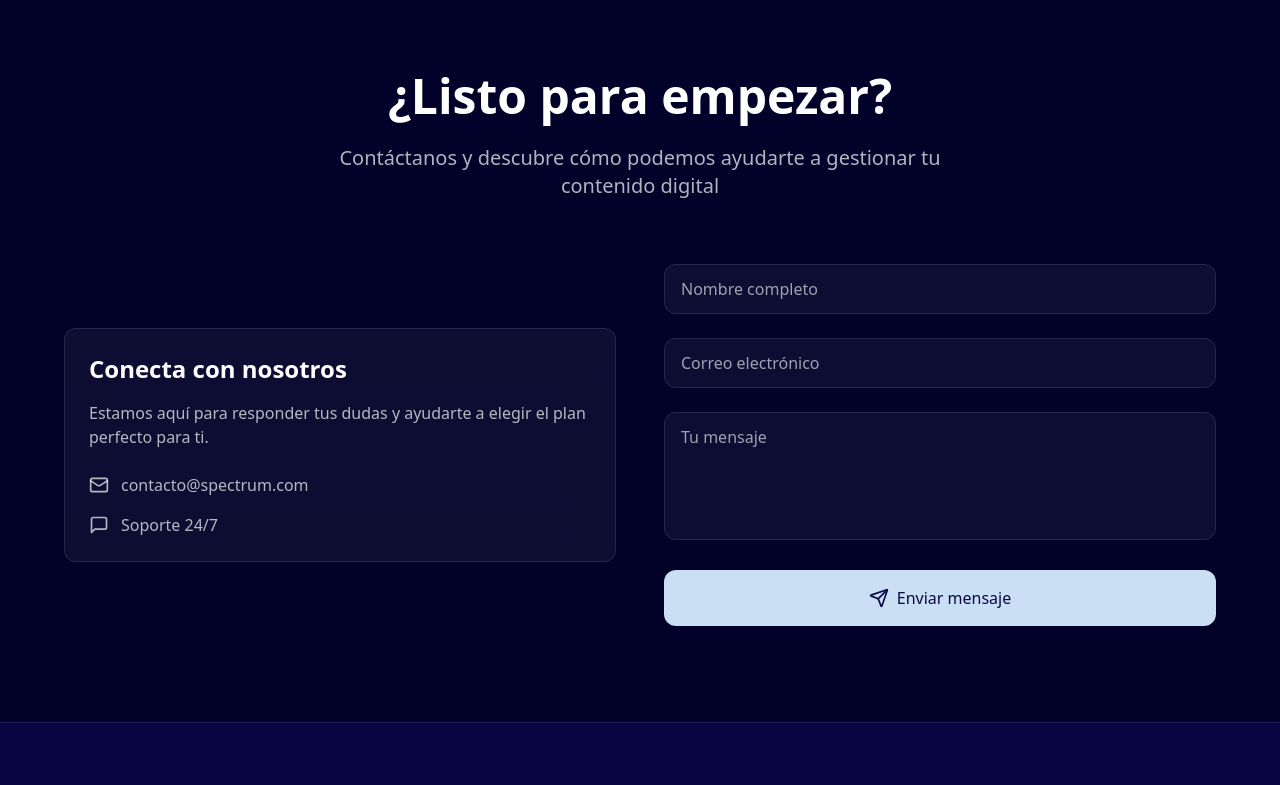
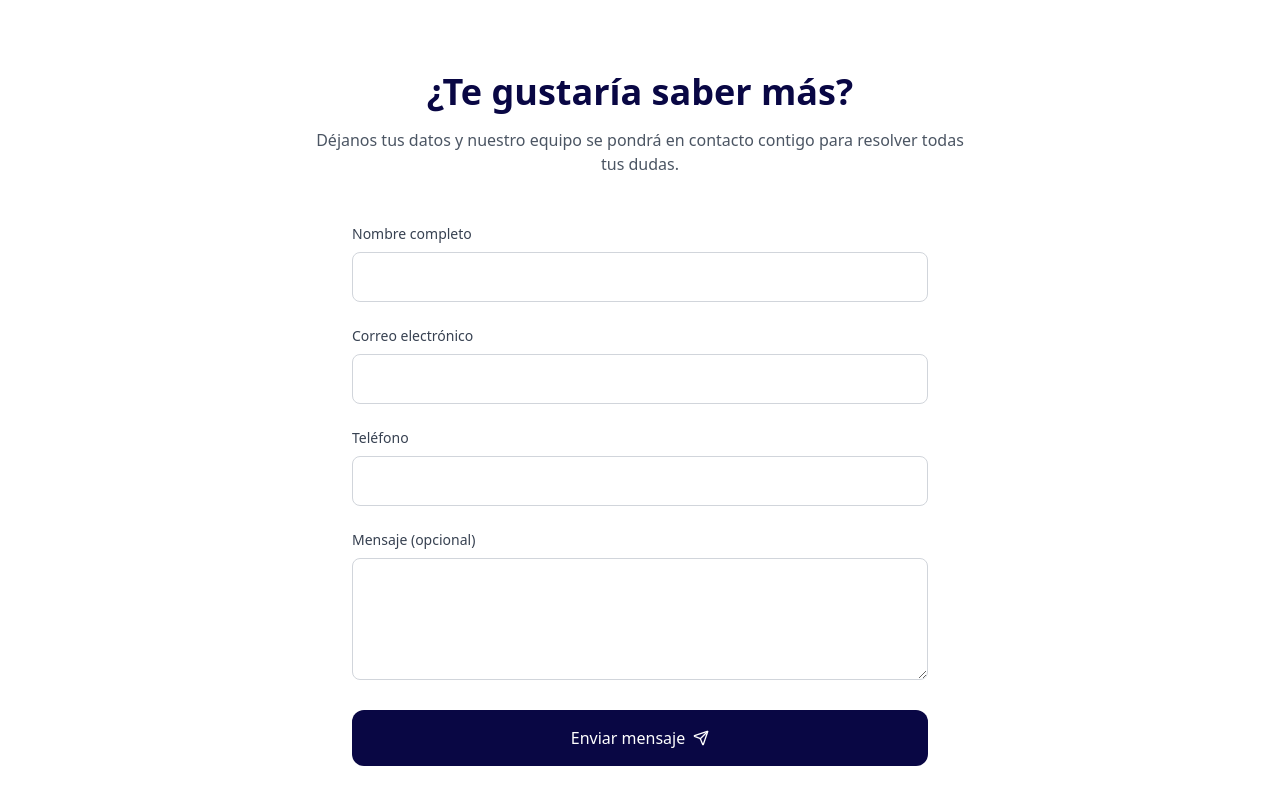
Before and after one commit to sebasduquee/Spectra-Web, a React (Vite) app: page / in a window 1280 px wide. Shown: the part 5300-6085 px from the top of the page. Built offline with nearby package versions, Linux system fonts and the light colour scheme.

Commit message:
Restored to '25ad8834f6b4444ad55a8f2d85d39ea265cddb61'
Replit-Restored-To: 25ad8834f6b4444ad55a8f2d85d39ea265cddb61

```diff
--- a/src/components/landing/ContactSection.jsx
+++ b/src/components/landing/ContactSection.jsx
@@ -1,111 +1,148 @@
 import React, { useState } from 'react';
 import { motion } from 'framer-motion';
-import { Mail, MessageSquare, Send } from 'lucide-react';
+import { Send } from 'lucide-react';
 
 const ContactSection = () => {
   const [formData, setFormData] = useState({
     name: '',
     email: '',
+    phone: '',
     message: ''
   });
+  const [isSubmitting, setIsSubmitting] = useState(false);
+  const [submitStatus, setSubmitStatus] = useState({ type: '', message: '' });
 
-  const handleSubmit = (e) => {
+  const handleSubmit = async (e) => {
     e.preventDefault();
-    // Aquí iría la lógica para enviar el formulario
-    console.log('Form submitted:', formData);
+    setIsSubmitting(true);
+    setSubmitStatus({ type: '', message: '' });
+
+    try {
+      const response = await fetch('https://zjgnryu8yj.execute-api.us-east-1.amazonaws.com/dev/auth/contact-request', {
+        method: 'POST',
+        headers: {
+          'Content-Type': 'application/json'
+        },
+        body: JSON.stringify({
+          name: formData.name,
+          email: formData.email,
+          phoneNumber: formData.phone,
+          metadata: {
+            message: formData.message
+          }
+        })
+      });
+
+      if (response.ok) {
+        setSubmitStatus({
+          type: 'success',
+          message: '¡Mensaje enviado con éxito! Nos pondremos en contacto contigo pronto.'
+        });
+        setFormData({ name: '', email: '', phone: '', message: '' });
+      } else {
+        throw new Error('Error al enviar el mensaje');
+      }
+    } catch (error) {
+      setSubmitStatus({
+        type: 'error',
+        message: 'Hubo un error al enviar el mensaje. Por favor, intenta nuevamente.'
+      });
+    } finally {
+      setIsSubmitting(false);
+    }
   };
 
   return (
-    <section className="py-24 px-6" id="contactSection">
+    <section id="contactSection" className="bg-white py-24 px-6">
       <div className="max-w-6xl mx-auto">
         <motion.div
+          initial={{ opacity: 0, y: 20 }}
+          whileInView={{ opacity: 1, y: 0 }}
+          viewport={{ once: true }}
+          className="text-center mb-12"
+        >
+          <h2 className="text-4xl font-bold text-[#090744] mb-4">
+            ¿Te gustaría saber más?
+          </h2>
+          <p className="text-gray-600 max-w-2xl mx-auto">
+            Déjanos tus datos y nuestro equipo se pondrá en contacto contigo para resolver todas tus dudas.
+          </p>
+        </motion.div>
+
+        <motion.form
           initial={{ opacity: 0 }}
           whileInView={{ opacity: 1 }}
           viewport={{ once: true }}
-          className="text-center mb-16"
+          onSubmit={handleSubmit}
+          className="max-w-xl mx-auto space-y-6"
         >
-          <h2 className="text-4xl md:text-5xl font-bold text-white mb-6">
-            ¿Listo para empezar?
-          </h2>
-          <p className="text-xl text-white/70 max-w-2xl mx-auto">
-            Contáctanos y descubre cómo podemos ayudarte a gestionar tu contenido digital
-          </p>
-        </motion.div>
-
-        <div className="grid md:grid-cols-2 gap-12 items-center">
-          {/* Información de contacto */}
-          <motion.div
-            initial={{ opacity: 0, x: -20 }}
-            whileInView={{ opacity: 1, x: 0 }}
-            viewport={{ once: true }}
-            className="space-y-8"
-          >
-            <div className="bg-white/5 backdrop-blur-xl border border-white/10 rounded-xl p-6">
-              <h3 className="text-2xl font-bold text-white mb-4">
-                Conecta con nosotros
-              </h3>
-              <p className="text-white/70 mb-6">
-                Estamos aquí para responder tus dudas y ayudarte a elegir el plan perfecto para ti.
-              </p>
-              <div className="space-y-4">
-                <div className="flex items-center gap-3 text-white/70">
-                  <Mail className="w-5 h-5" />
-                  <span>contacto@spectrum.com</span>
-                </div>
-                <div className="flex items-center gap-3 text-white/70">
-                  <MessageSquare className="w-5 h-5" />
-                  <span>Soporte 24/7</span>
-                </div>
-              </div>
-            </div>
-          </motion.div>
-
-          {/* Formulario */}
-          <motion.div
-            initial={{ opacity: 0, x: 20 }}
-            whileInView={{ opacity: 1, x: 0 }}
-            viewport={{ once: true }}
-          >
-            <form onSubmit={handleSubmit} className="space-y-6">
           <div>
+            <label className="block text-gray-700 text-sm font-medium mb-2">
+              Nombre completo
+            </label>
             <input
               type="text"
-                  placeholder="Nombre completo"
               value={formData.name}
               onChange={(e) => setFormData({...formData, name: e.target.value})}
-                  className="w-full bg-white/5 border border-white/10 text-white px-4 py-3 rounded-xl focus:outline-none focus:ring-2 focus:ring-[#CBDFF4]/50"
+              className="w-full px-4 py-3 rounded-lg border border-gray-300 focus:outline-none focus:ring-2 focus:ring-[#CBDFF4] text-gray-900"
               required
             />
           </div>
+
           <div>
+            <label className="block text-gray-700 text-sm font-medium mb-2">
+              Correo electrónico
+            </label>
             <input
               type="email"
-                  placeholder="Correo electrónico"
               value={formData.email}
               onChange={(e) => setFormData({...formData, email: e.target.value})}
-                  className="w-full bg-white/5 border border-white/10 text-white px-4 py-3 rounded-xl focus:outline-none focus:ring-2 focus:ring-[#CBDFF4]/50"
+              className="w-full px-4 py-3 rounded-lg border border-gray-300 focus:outline-none focus:ring-2 focus:ring-[#CBDFF4] text-gray-900"
               required
             />
           </div>
+
           <div>
+            <label className="block text-gray-700 text-sm font-medium mb-2">
+              Teléfono
+            </label>
+            <input
+              type="tel"
+              value={formData.phone}
+              onChange={(e) => setFormData({...formData, phone: e.target.value})}
+              className="w-full px-4 py-3 rounded-lg border border-gray-300 focus:outline-none focus:ring-2 focus:ring-[#CBDFF4] text-gray-900"
+            />
+          </div>
+
+          <div>
+            <label className="block text-gray-700 text-sm font-medium mb-2">
+              Mensaje (opcional)
+            </label>
             <textarea
-                  placeholder="Tu mensaje"
               value={formData.message}
               onChange={(e) => setFormData({...formData, message: e.target.value})}
-                  className="w-full bg-white/5 border border-white/10 text-white px-4 py-3 rounded-xl focus:outline-none focus:ring-2 focus:ring-[#CBDFF4]/50 h-32 resize-none"
-                  required
+              rows="4"
+              className="w-full px-4 py-3 rounded-lg border border-gray-300 focus:outline-none focus:ring-2 focus:ring-[#CBDFF4] text-gray-900"
             />
           </div>
+
           <button
             type="submit"
-                className="w-full bg-[#CBDFF4] text-[#090744] py-4 rounded-xl font-medium hover:bg-[#CBDFF4]/90 transition-all flex items-center justify-center gap-2"
+            disabled={isSubmitting}
+            className={`w-full px-6 py-4 bg-[#090744] text-white rounded-xl font-medium hover:bg-[#090744]/90 transition-all flex items-center justify-center space-x-2 ${isSubmitting ? 'opacity-50 cursor-not-allowed' : ''}`}
           >
-                <Send className="w-5 h-5" />
-                Enviar mensaje
+            <span>{isSubmitting ? 'Enviando...' : 'Enviar mensaje'}</span>
+            <Send className="w-4 h-4" />
           </button>
-            </form>
-          </motion.div>
+
+          {submitStatus.message && (
+            <div className={`mt-4 p-4 rounded-lg ${
+              submitStatus.type === 'success' ? 'bg-green-100 text-green-700' : 'bg-red-100 text-red-700'
+            }`}>
+              {submitStatus.message}
             </div>
+          )}
+        </motion.form>
       </div>
     </section>
   );
```
Lines whose indentation alone changed are shown as unchanged.
